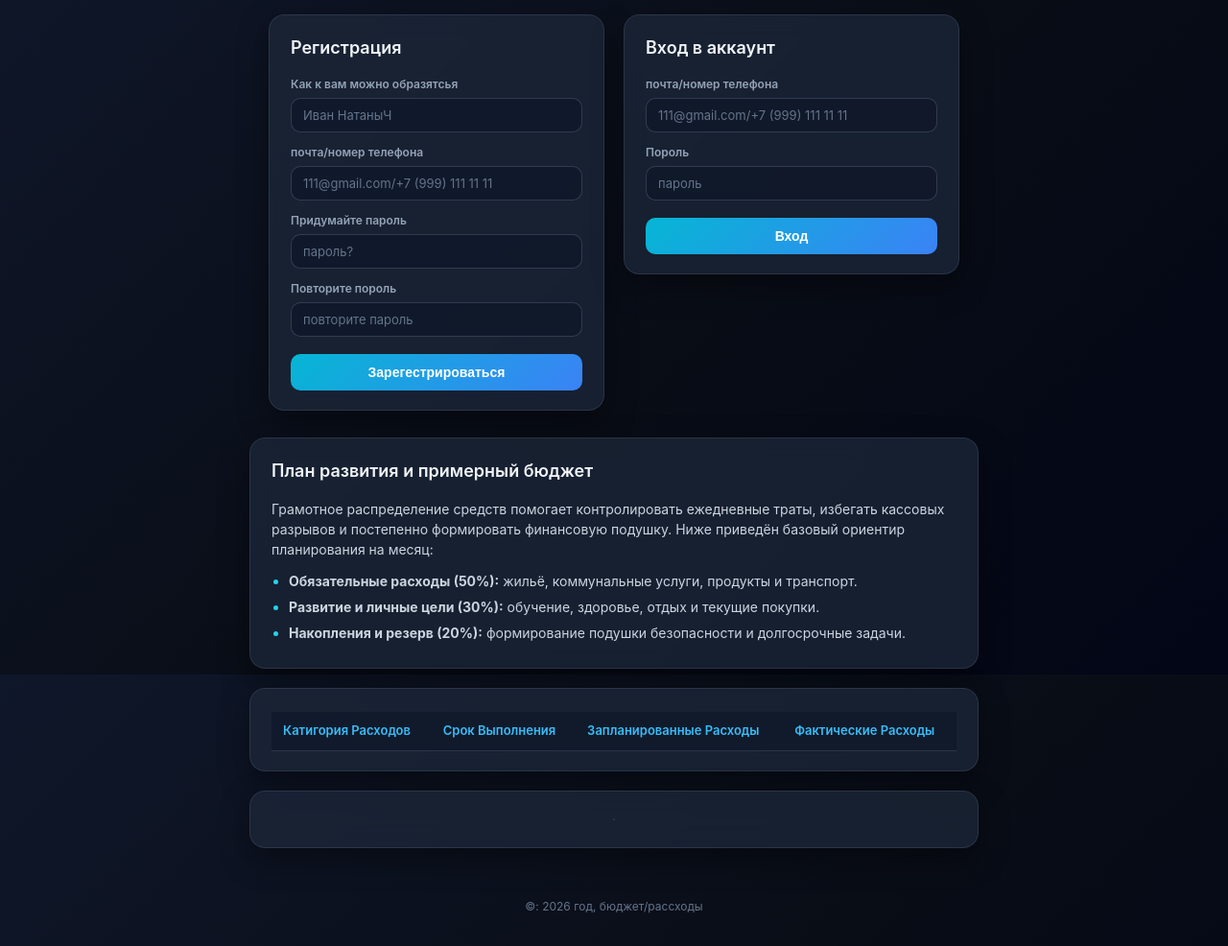
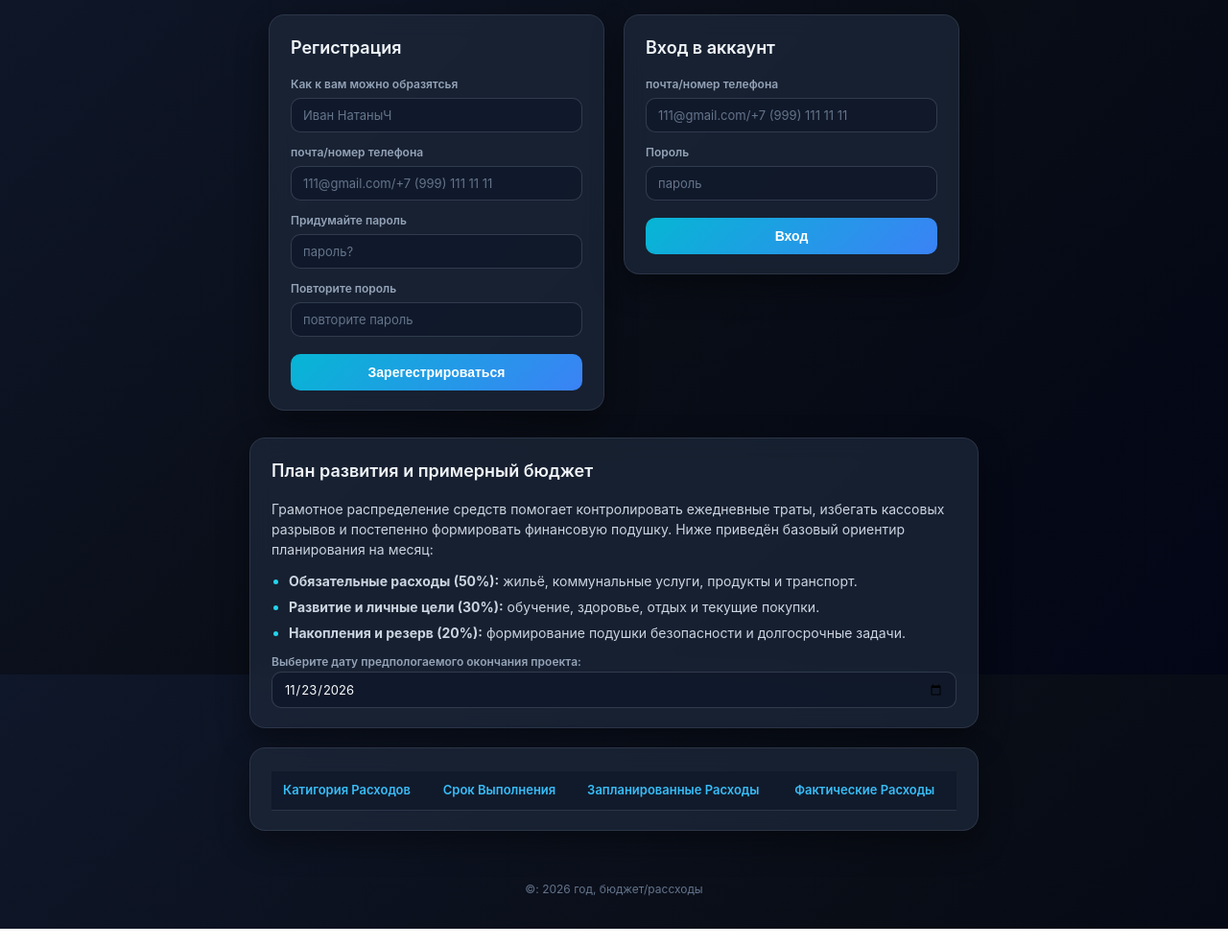
Before and after one commit to qqqqsddd222-cpu/PraKKKtiK, a plain HTML site: page index.html in a window 1280 px wide. Shown: the part 97-1083 px from the top of the page at 96% size. Drawn offline with Linux system fonts and the light colour scheme.

Commit message:
Update index.html

```diff
--- a/index.html
+++ b/index.html
@@ -62,6 +62,9 @@
                     <li><strong>Развитие и личные цели (30%):</strong> обучение, здоровье, отдых и текущие покупки.</li>
                     <li><strong>Накопления и резерв (20%):</strong> формирование подушки безопасности и долгосрочные задачи.</li>
                 </ul>
+                <label for="date">Выберите дату предпологаемого окончания проекта:</label>
+                <input type="date" id="date" name="date" value="2026-11-23" min="2026-01-01" max="2027-12-31">
+
             </section>
         </fieldset>
 
@@ -78,12 +81,6 @@
             </table>
             </section>
         </fieldset>
-
-        <fieldset>
-            <section> <!--ставить фото диокграмы расходов, скруглить углы у фото, поставить в центер-->
-                <img href="№">
-            </section>
-        </fieldset>
     </main>
 
     <footer>
```
